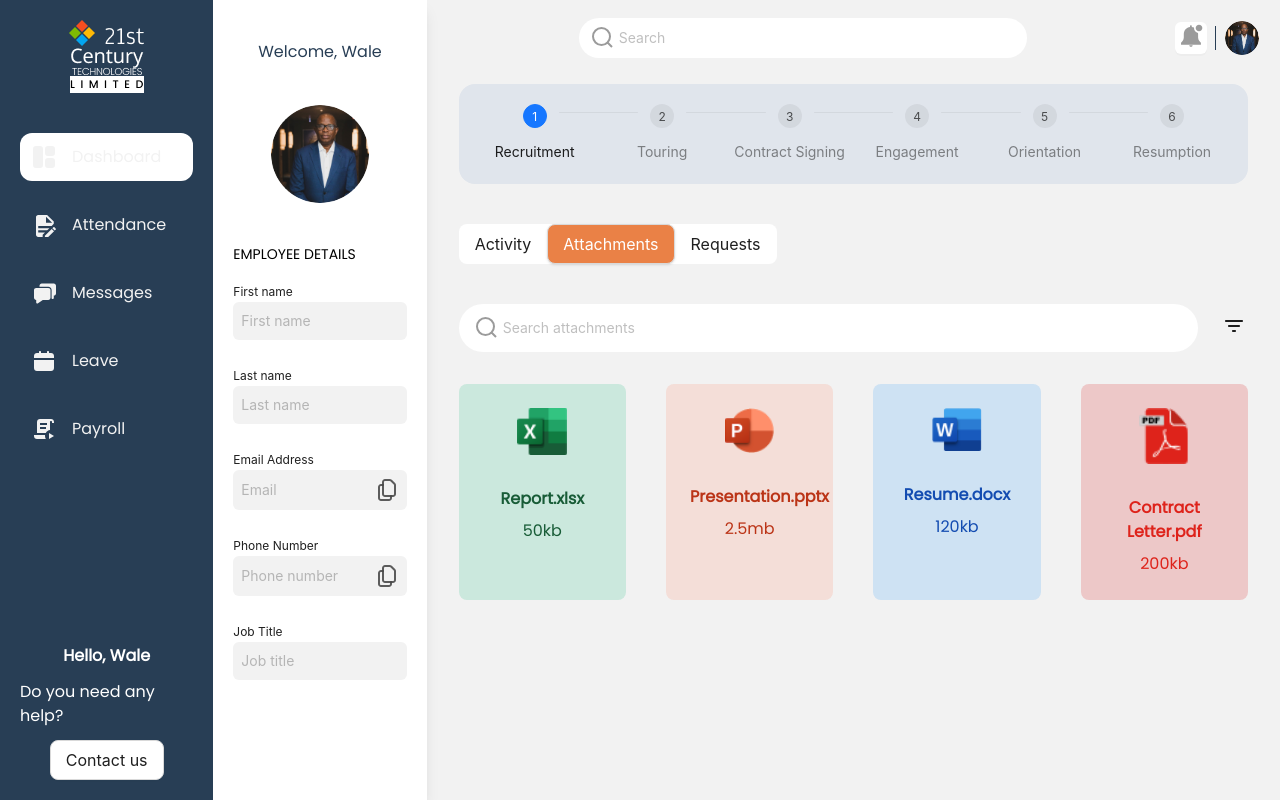
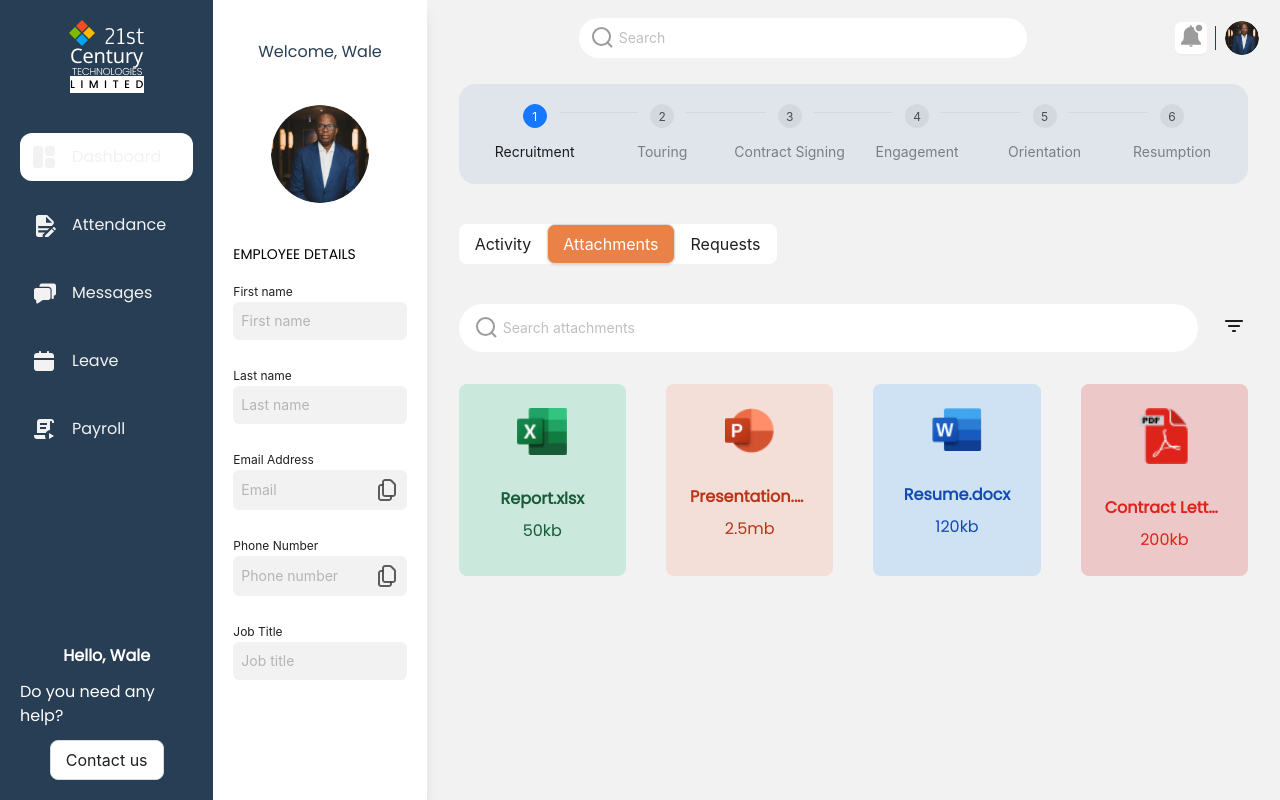
Before and after one commit to The-Colligate/hrs-platform, a Next.js app: page /dashboard/attachments in a window 1280 px wide. Built offline with nearby package versions, Linux system fonts and the light colour scheme.

Commit message:
minor changes

```diff
--- a/app/(pages)/dashboard/activity/page.tsx
+++ b/app/(pages)/dashboard/activity/page.tsx
@@ -1,8 +1,8 @@
 "use client";
 
-import { fileToIcon, resolvePriorityColor } from "@/utils";
 import { VolumeHighIcon } from "@/icons";
 import { PriorityStatus } from "@/types";
+import { fileToIcon, resolvePriorityColor } from "@/utils";
 import { Avatar, Card } from "antd";
 import { format } from "date-fns";
 import Image from "next/image";
@@ -73,8 +73,8 @@ export default function Dashboard() {
             key={announcement.id}
             title={
               <p className="flex">
-                <VolumeHighIcon className="text-primary-high mr-2" /> Broadcast
-                Created by {announcement.createdBy}
+                <VolumeHighIcon className="text-primary-high mr-2" /> Broadcast Created by{" "}
+                {announcement.createdBy}
               </p>
             }
             // extra={<a href="#">More</a>}
@@ -86,19 +86,15 @@ export default function Dashboard() {
                 <div className="flex justify-between items-start">
                   <div>
                     <p>{announcement.title}</p>
-                    <p className="text-xs font-light">
-                      {format(announcement.time, "hh:mm aa")}
-                    </p>
+                    <p className="text-xs font-light">{format(announcement.time, "hh:mm aa")}</p>
                   </div>
                   <div className="flex items-center">
                     <div
                       className={`${resolvePriorityColor(
-                        announcement.priority as PriorityStatus
+                        announcement.priority as PriorityStatus,
                       )} rounded w-4 h-4 mr-2`}
                     />
-                    <p className="text-sm font-light">
-                      {announcement.priority}
-                    </p>
+                    <p className="text-sm font-light">{announcement.priority}</p>
                   </div>
                 </div>
               }
@@ -116,16 +112,11 @@ export default function Dashboard() {
                         const { icon } = fileToIcon(attachment.name);
                         return (
                           <div
-                            className="flex items-center rounded-lg border divide-x cursor-pointer"
+                            className="flex items-center rounded-lg border divide-x cursor-pointer hover:border-primary-high"
                             key={attachment.id}
                           >
                             <div className="p-3">
-                              <Image
-                                alt={icon}
-                                src={icon}
-                                width={30}
-                                height={30}
-                              />
+                              <Image alt={icon} src={icon} width={30} height={30} />
                             </div>
                             <div className="p-3">
                               <p className="font-semibold">{attachment.name}</p>
--- a/app/(pages)/dashboard/attachments/page.tsx
+++ b/app/(pages)/dashboard/attachments/page.tsx
@@ -1,7 +1,7 @@
 "use client";
 
+import { FilterIcon, SearchIcon } from "@/icons";
 import { fileToIcon } from "@/utils";
-import { FilterIcon, SearchIcon } from "@/icons";
 import { Button, Input } from "antd";
 import Image from "next/image";
 
@@ -45,15 +45,10 @@ export default function Attachments() {
             <div
               key={file.id}
               className={`${bgColor} ${textColor} rounded-lg p-6 text-center shadow_hover cursor-pointer`}
+              title={file.name}
             >
-              <Image
-                alt={icon}
-                src={icon}
-                width={50}
-                height={50}
-                className="mx-auto mb-8"
-              />
-              <p className="font-semibold mb-2">{file.name}</p>
+              <Image alt={icon} src={icon} width={50} height="0" className="mx-auto mb-8 h-auto" />
+              <p className="font-semibold mb-2 max-w-full truncate">{file.name}</p>
               <p>{file.size}</p>
             </div>
           );
--- a/tsconfig.json
+++ b/tsconfig.json
@@ -21,7 +21,7 @@
     ],
     "baseUrl": ".",
     "paths": {
-      "@/*": ["./*", "./app/*"]
+      "@/*": ["./app/*", "./*"]
     }
   },
   "include": ["next-env.d.ts", "**/*.ts", "**/*.tsx", ".next/types/**/*.ts"],
```
Also changed, not shown: app/(pages)/layout.tsx (+8 -16 lines).
